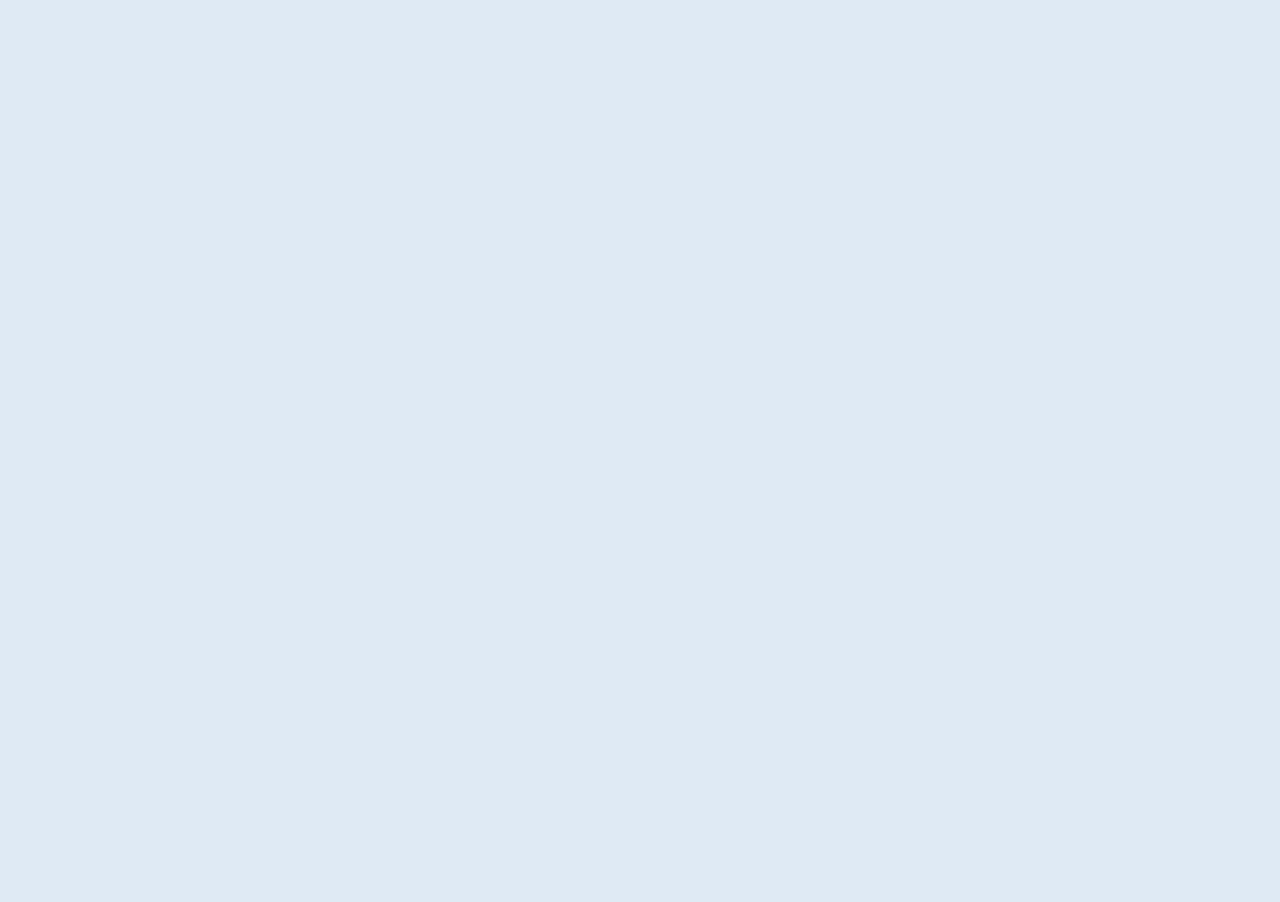
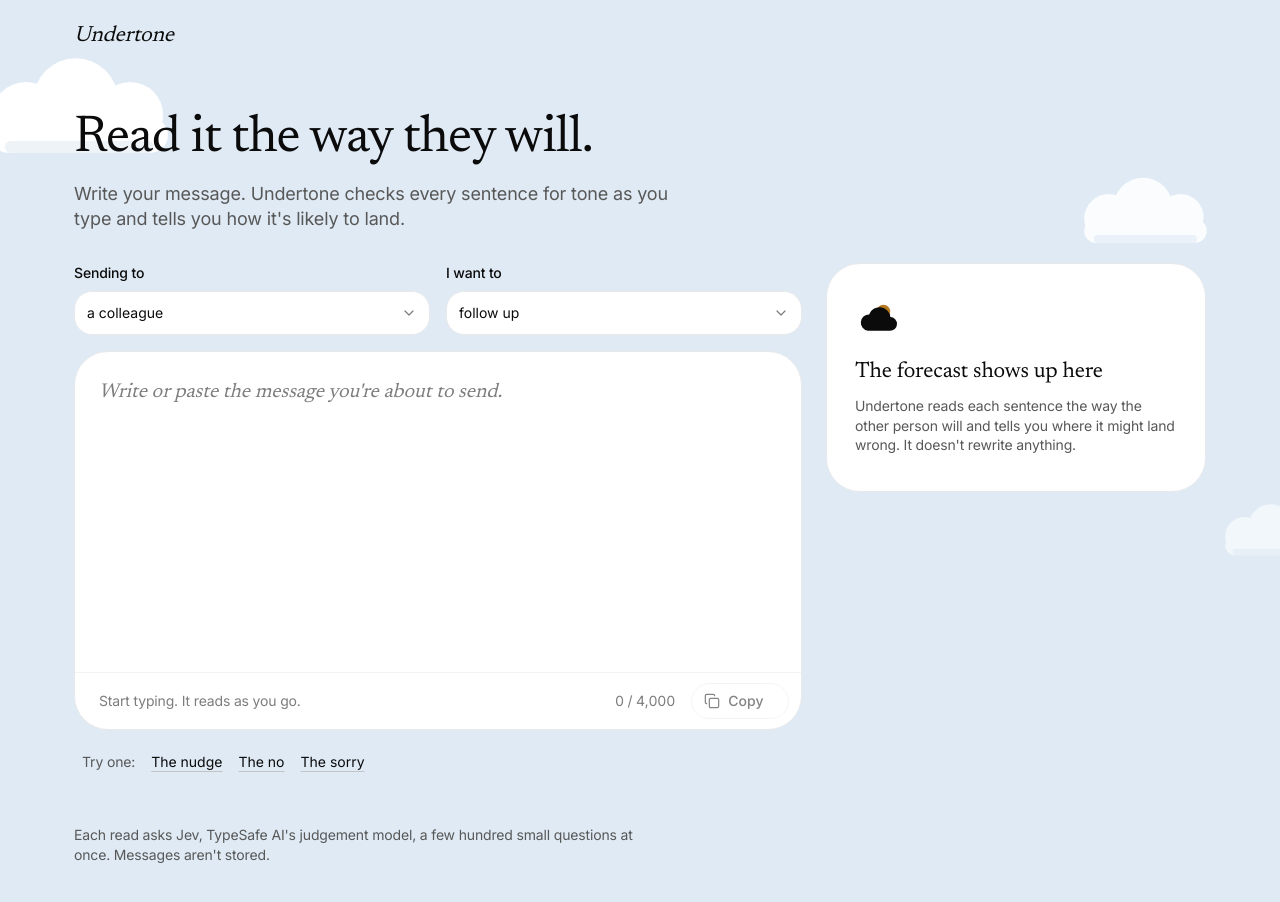
Before and after one commit to Rakshit-gen/undertone, a Next.js app: page / in a window 1280 px wide. Shown: the top 902 px of the page. Before the commit the page ends 800 px from the top, so only its background shows below. Built offline with nearby package versions, Linux system fonts and the light colour scheme.

Commit message:
feat: lay out the page with header, intro and footer

```diff
--- /dev/null
+++ b/src/app/page.module.css
@@ -0,0 +1,37 @@
+.page {
+  max-width: 1180px;
+  margin: 0 auto;
+  padding: 0 24px 48px;
+}
+
+.header {
+  display: flex;
+  align-items: center;
+  justify-content: space-between;
+  height: 72px;
+}
+.mark {
+  font-family: var(--font-serif-face);
+  font-size: var(--text-xl);
+  font-style: italic;
+  text-decoration: none;
+  letter-spacing: -.01em;
+}
+
+.intro { max-width: 620px; margin: 40px 0 32px; }
+.intro h1 {
+  font-family: var(--font-serif-face);
+  font-weight: 400;
+  font-size: clamp(2.25rem, 5vw, var(--text-4xl));
+  line-height: 1.05;
+  letter-spacing: -.02em;
+  text-wrap: balance;
+}
+.intro p { margin-top: 14px; font-size: var(--text-lg); color: var(--text-secondary); text-wrap: pretty; }
+
+.footer { margin-top: 48px; font-size: var(--text-sm); color: var(--text-secondary); max-width: 560px; }
+
+@media (max-width: 640px) {
+  .page { padding: 0 16px 32px; }
+  .intro { margin: 16px 0 24px; }
+}
--- a/src/app/page.tsx
+++ b/src/app/page.tsx
@@ -1,3 +1,28 @@
+import { Sky } from "@/components/Sky";
+import { Studio } from "@/components/Studio";
+import styles from "./page.module.css";
+
 export default function Home() {
-  return <main />;
+  return (
+    <>
+      <Sky />
+      <div className={styles.page}>
+        <header className={styles.header}>
+          <a href="/" className={styles.mark}>Undertone</a>
+        </header>
+
+        <main>
+          <div className={styles.intro}>
+            <h1>Read it the way they will.</h1>
+            <p>Write your message. Undertone checks every sentence for tone as you type and tells you how it&apos;s likely to land.</p>
+          </div>
+          <Studio />
+        </main>
+
+        <footer className={styles.footer}>
+          <p>Each read asks Jev, TypeSafe AI&apos;s judgement model, a few hundred small questions at once. Messages aren&apos;t stored.</p>
+        </footer>
+      </div>
+    </>
+  );
 }
```
